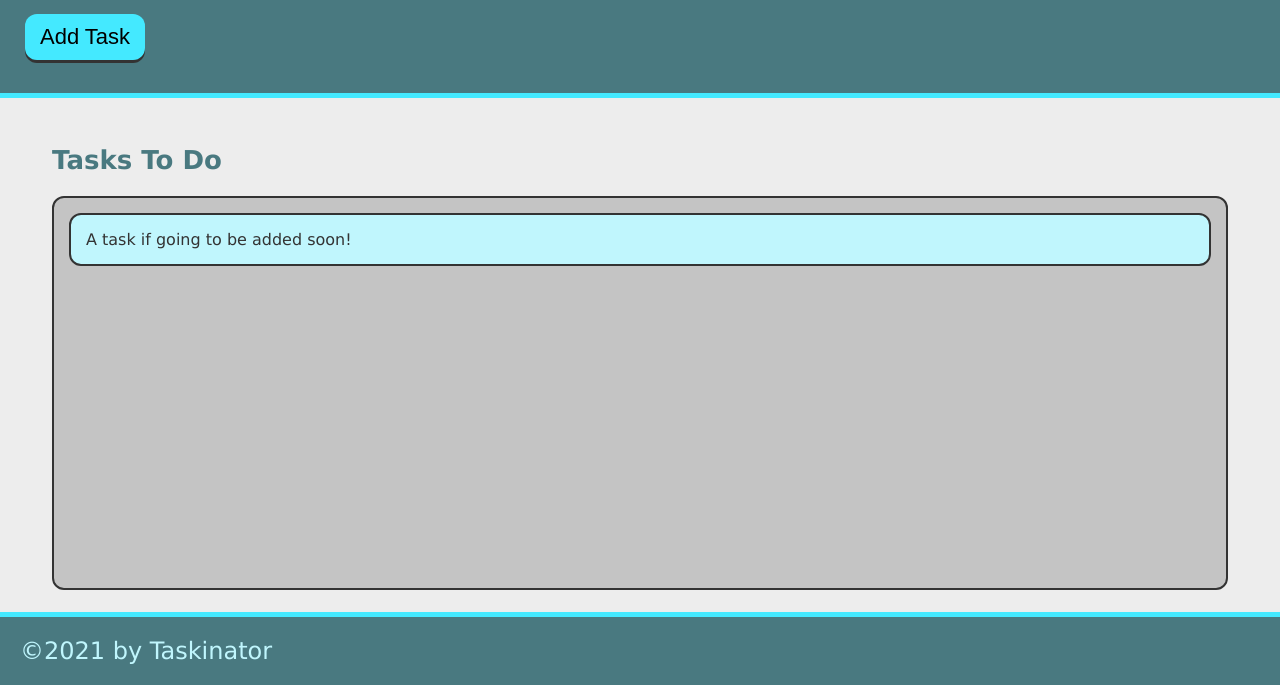
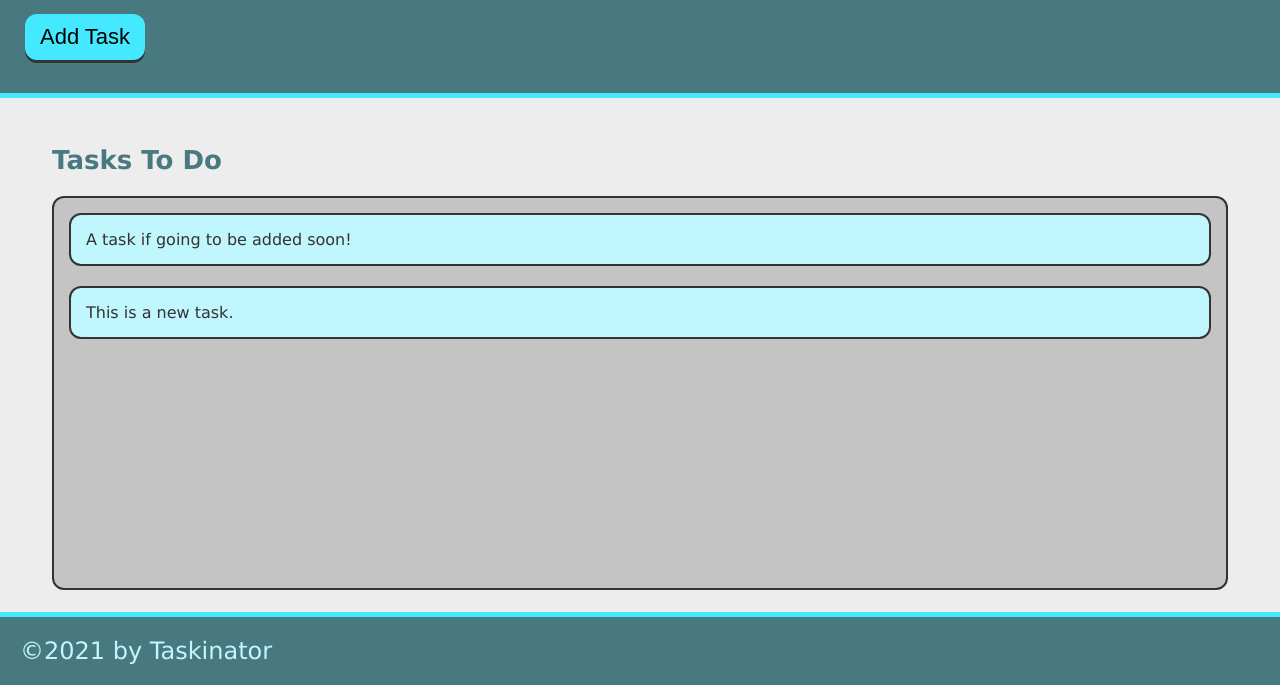
Before and after one commit to rwyland189/taskinator, a plain HTML site: page index.html in a window 1280 px wide. Both pictures are taken after a click on the button "Add Task". Shown: the part 115-800 px from the top of the page. Drawn offline with Linux system fonts and the light colour scheme.

Commit message:
add ability to add task

```diff
--- a/assets/js/script.js
+++ b/assets/js/script.js
@@ -0,0 +1,11 @@
+var buttonEl = document.querySelector("#save-task");
+var tasksToDoEl = document.querySelector("#tasks-to-do");
+
+var createTaskHandler = function() {
+    var listItemEl = document.createElement("li");
+    listItemEl.className = "task-item";
+    listItemEl.textContent = "This is a new task.";
+    tasksToDoEl.appendChild(listItemEl);
+}
+
+buttonEl.addEventListener("click", createTaskHandler);
--- a/index.html
+++ b/index.html
@@ -13,14 +13,14 @@
 
             <p>Click the button below to add a new task!</p>
 
-            <button class="btn">Add Task</button>
+            <button id="save-task" class="btn">Add Task</button>
         </header>
 
         <main class="page-content">
             <section class="task-list-wrapper">
                 <h2 class="list-title">Tasks To Do</h2>
 
-                <ul class="task-list">
+                <ul id="tasks-to-do" class="task-list">
                     <li class="task-item">A task if going to be added soon!</li>
                 </ul>
             </section>
```
